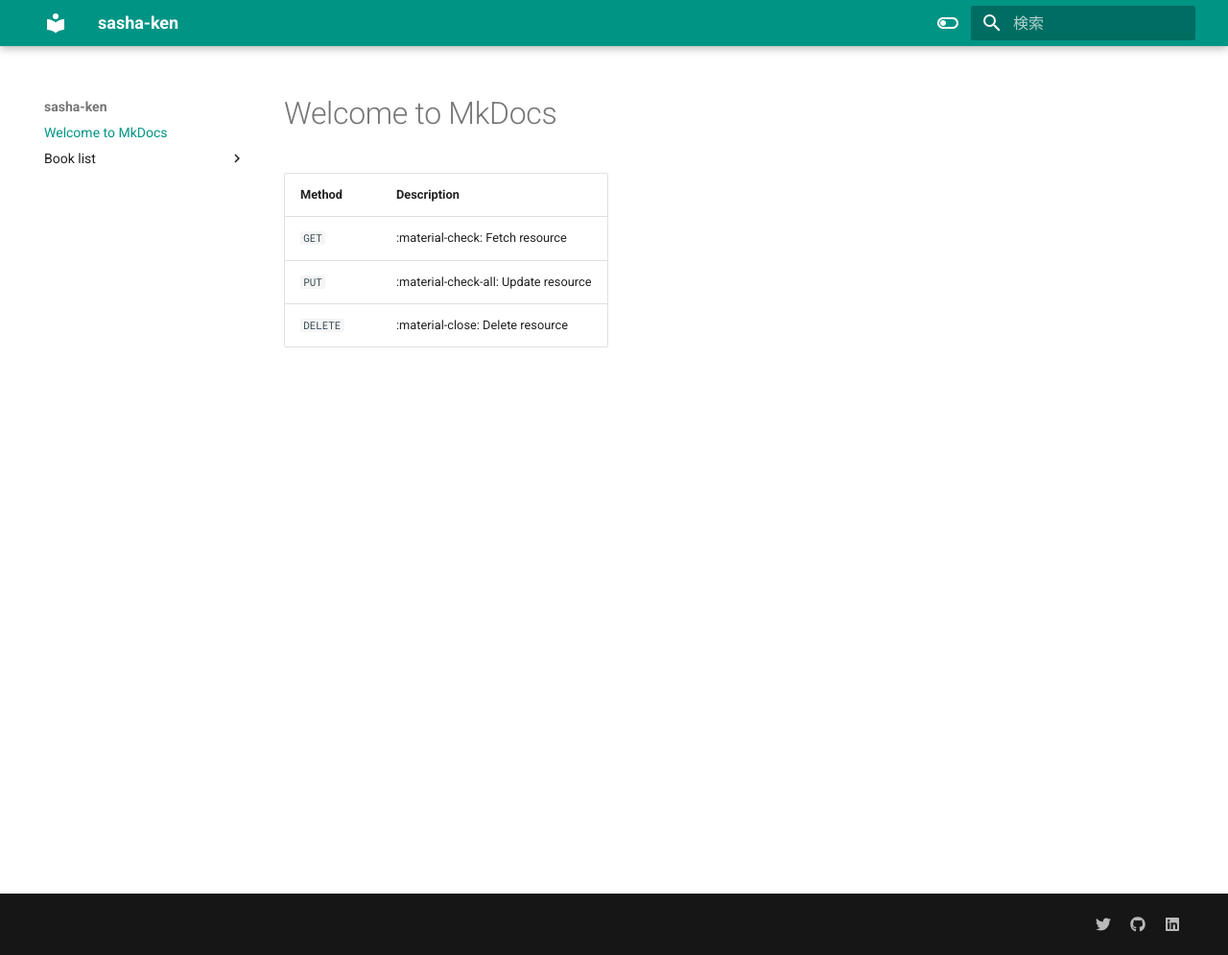
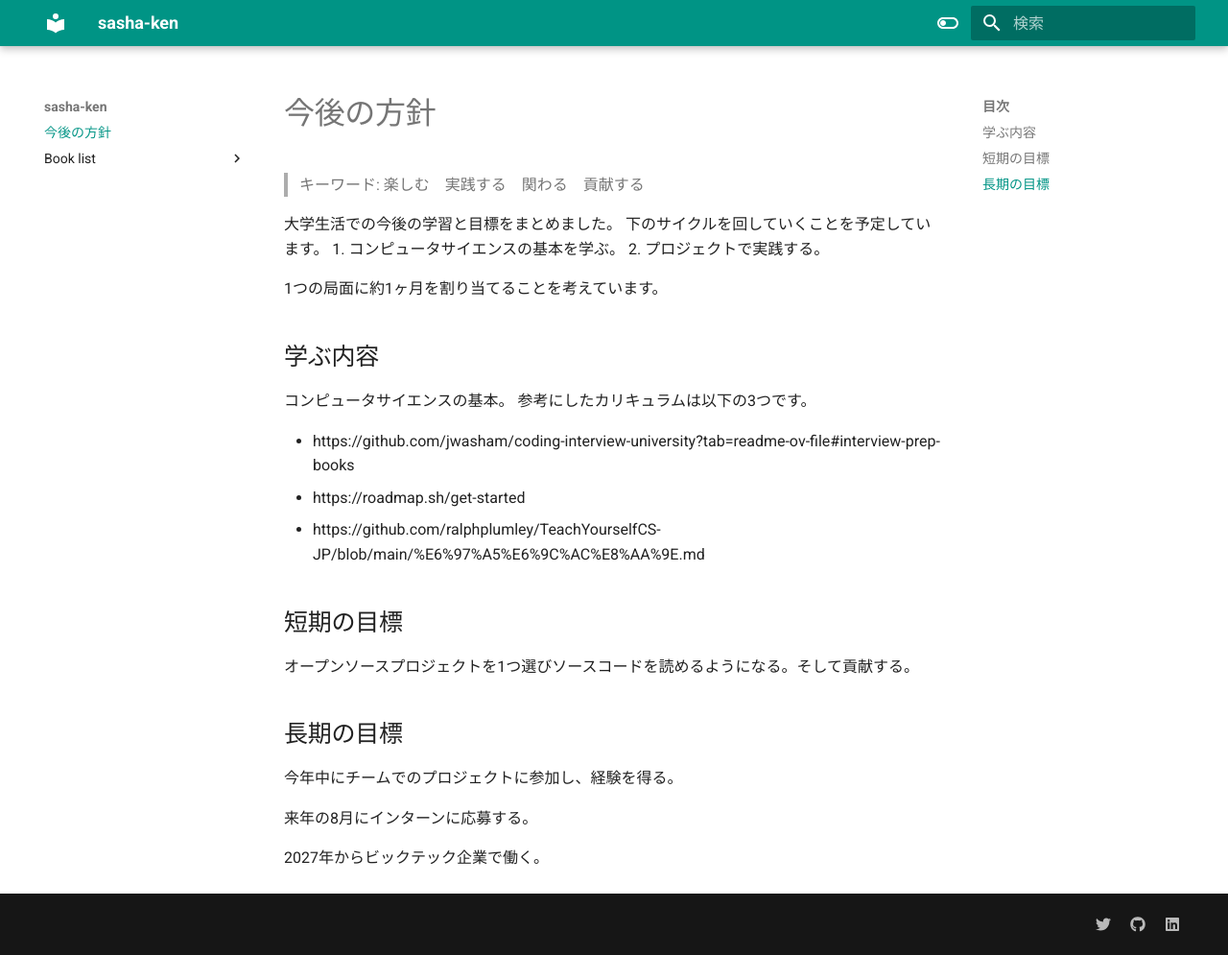
Before and after one commit to quinn-sasha/sasha-ken, an MkDocs documentation site: the page built from docs/index.md, in a window 1280 px wide and 995 px high. Shown: the whole window at 96% size. Built offline with MkDocs 1.6.1 and Material for MkDocs 9.7.7, drawn with Linux system fonts in a browser that asks for light colours.

Commit message:
added my goal on index.md

```diff
--- a/docs/index.md
+++ b/docs/index.md
@@ -1,7 +1,27 @@
-# Welcome to MkDocs
+# 今後の方針
+>キーワード: 楽しむ　実践する　関わる　貢献する
 
-| Method      | Description                          |
-| ----------- | ------------------------------------ |
-| `GET`       | :material-check:     Fetch resource  |
-| `PUT`       | :material-check-all: Update resource |
-| `DELETE`    | :material-close:     Delete resource |
+大学生活での今後の学習と目標をまとめました。
+下のサイクルを回していくことを予定しています。
+1. コンピュータサイエンスの基本を学ぶ。
+2. プロジェクトで実践する。
+
+1つの局面に約1ヶ月を割り当てることを考えています。
+
+## 学ぶ内容
+コンピュータサイエンスの基本。
+参考にしたカリキュラムは以下の3つです。
+
+ - https://github.com/jwasham/coding-interview-university?tab=readme-ov-file#interview-prep-books
+ - https://roadmap.sh/get-started
+ - https://github.com/ralphplumley/TeachYourselfCS-JP/blob/main/%E6%97%A5%E6%9C%AC%E8%AA%9E.md
+
+## 短期の目標
+オープンソースプロジェクトを1つ選びソースコードを読めるようになる。そして貢献する。
+
+## 長期の目標
+今年中にチームでのプロジェクトに参加し、経験を得る。
+
+来年の8月にインターンに応募する。
+
+2027年からビックテック企業で働く。
```
